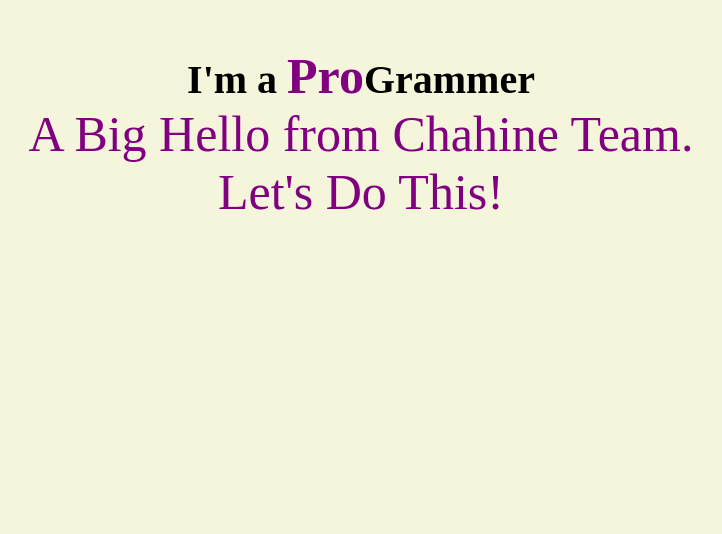
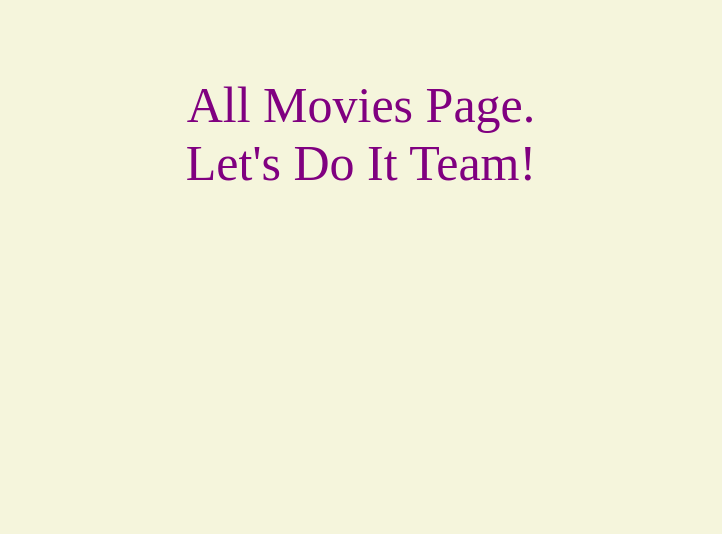
Before and after one commit to Chahine-Chahine/Netflix-Replica, a React (Vite) app: page /AllMoviesPage in a window 1280 px wide. Shown: the part 266-800 px from the top of the page, without its empty margins (279-1001 px from the left). Built offline with nearby package versions, Linux system fonts and the light colour scheme.

Commit message:
Added Router DOM configuration

```diff
--- a/package.json
+++ b/package.json
@@ -10,7 +10,8 @@
   },
   "dependencies": {
     "react": "^18.2.0",
-    "react-dom": "^18.2.0"
+    "react-dom": "^18.2.0",
+    "react-router-dom": "^6.19.0"
   },
   "devDependencies": {
     "@types/react": "^18.0.27",
--- /dev/null
+++ b/src/Pages/AllMoviesPage.tsx
@@ -0,0 +1,13 @@
+import './App.css'
+
+function AllMoviesPage() {
+    return (
+        <>
+            <div className='center'>
+                <p className='purple-bold'>All Movies Page.<br></br>Let's Do It Team!</p>
+            </div>
+        </>
+    );
+}
+
+export default AllMoviesPage;
--- a/src/Pages/App.tsx
+++ b/src/Pages/App.tsx
@@ -1,13 +1,31 @@
+import { BrowserRouter, Routes, Route } from 'react-router-dom';
+import AllMoviesPage from './AllMoviesPage';
+import MoviePreview from './MoviePreview';
+
 import Message from '../Components/Message';
 import './App.css'
 
 
-function App(){
-  return <div className='center'>
-    <Message></Message>
-    <p className='purple-bold'>A Big Hello from Chahine Team.<br></br>Let's Do This!</p>
-  </div>
+function App() {
+  return (
+    <>
 
+      {/* Route Configuration */}
+      <div>
+        <BrowserRouter>
+          <Routes>
+            <Route path="/AllMoviesPage" element={<AllMoviesPage />} />
+            <Route path="/MoviePreview" element={<MoviePreview />} />
+          </Routes>
+        </BrowserRouter>
+      </div>
+
+      <div className='center'>
+        <Message></Message>
+        <p className='purple-bold'>A Big Hello from Chahine Team.<br></br>Let's Do This!</p>
+      </div>
+    </>
+  );
 
 }
 
--- /dev/null
+++ b/src/Pages/MoviePreview.tsx
@@ -0,0 +1,15 @@
+
+import './App.css'
+
+function MoviePreview() {
+    return (
+        <>
+            <div className='center'>
+                <p className='purple-bold'>Movie Preview Page.</p>
+            </div>
+        </>
+
+    );
+}
+
+export default MoviePreview;
```
Also changed, not shown: 1 other file (tests, documents, lock files or other folders).
